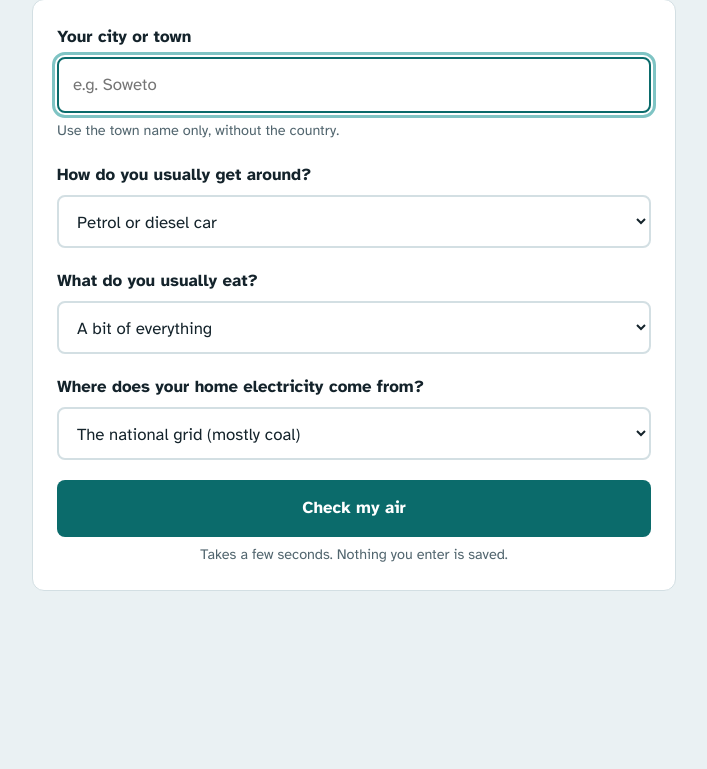
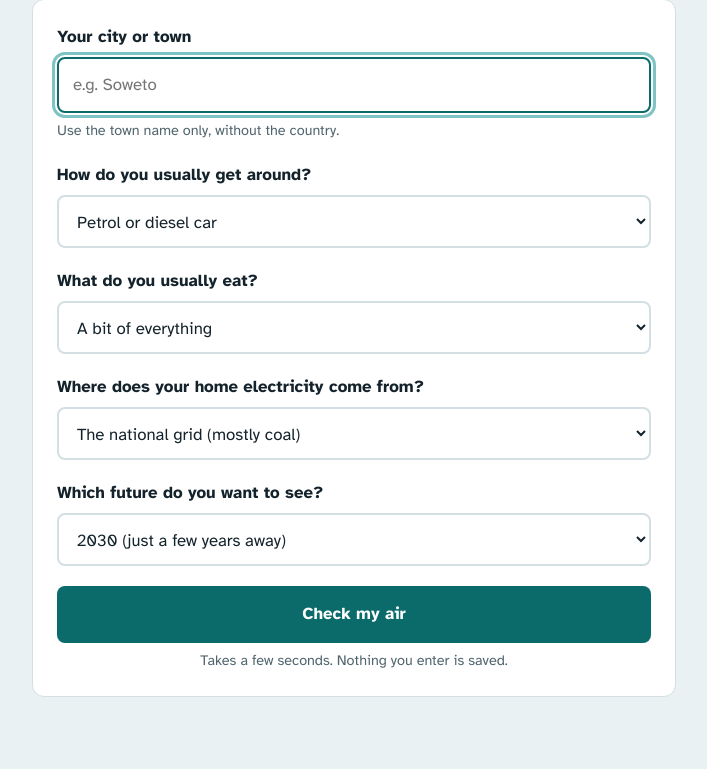
Before and after one commit to Mpilozama/EcoChange-Helper, a Flask app: page / in a window 1280 px wide. Shown: the part 186-955 px from the top of the page, without its empty margins (286-993 px from the left). Before the commit the page ends 777 px from the top, so only its background shows below. Run offline with Flask 3, Linux system fonts and the light colour scheme.

Commit message:
feat: add future-year selector to the form

```diff
--- a/templates/index.html
+++ b/templates/index.html
@@ -53,6 +53,18 @@
             </select>
         </div>
 
+        <div class="field">
+            <label for="year">Which future do you want to see?</label>
+            <select id="year" name="year">
+                <option value="2030" selected>2030 (just a few years away)</option>
+                <option value="2035">2035</option>
+                <option value="2040">2040</option>
+                <option value="2050">2050</option>
+                <option value="2075">2075</option>
+                <option value="2100">2100</option>
+            </select>
+        </div>
+
         <button type="submit" class="btn-primary" id="submit-btn">Check my air</button>
         <p class="hint center">Takes a few seconds. Nothing you enter is saved.</p>
     </form>
```
